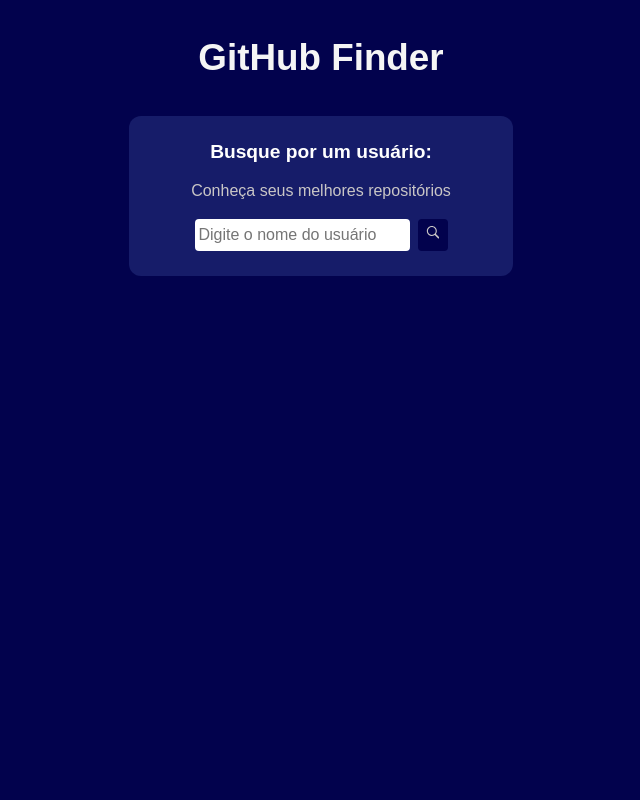
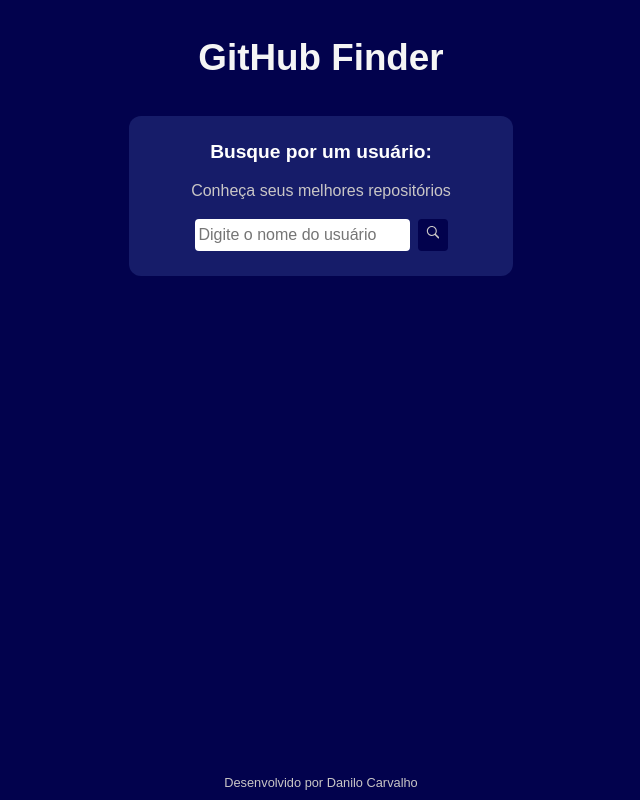
Before and after one commit to DanwiiloCarvalho/github-finder, a React (Vite) app: page / in a window 1280 px wide. Shown: the whole page, without its empty margins (319-959 px from the left). Built offline with nearby package versions, Linux system fonts and the light colour scheme.

Commit message:
Adição de um rodapé com o nome do desenvolvedor

```diff
--- a/src/components/App/index.tsx
+++ b/src/components/App/index.tsx
@@ -35,6 +35,7 @@
       <div className="App">
         <h1>GitHub Finder</h1>
         <RouterProvider router={router}/>
+        <footer>Desenvolvido por Danilo Carvalho</footer>
       </div>
     </GithubUserContext.Provider>
   )
--- a/src/components/App/styles.css
+++ b/src/components/App/styles.css
@@ -13,3 +13,10 @@
     padding: 1em 0px;
     font-size: 2.3em;
 }
+
+footer {
+    color: rgb(201, 198, 198);
+    font-size: .8rem;
+    text-align: center;
+    margin: 10px 0;
+}
```
